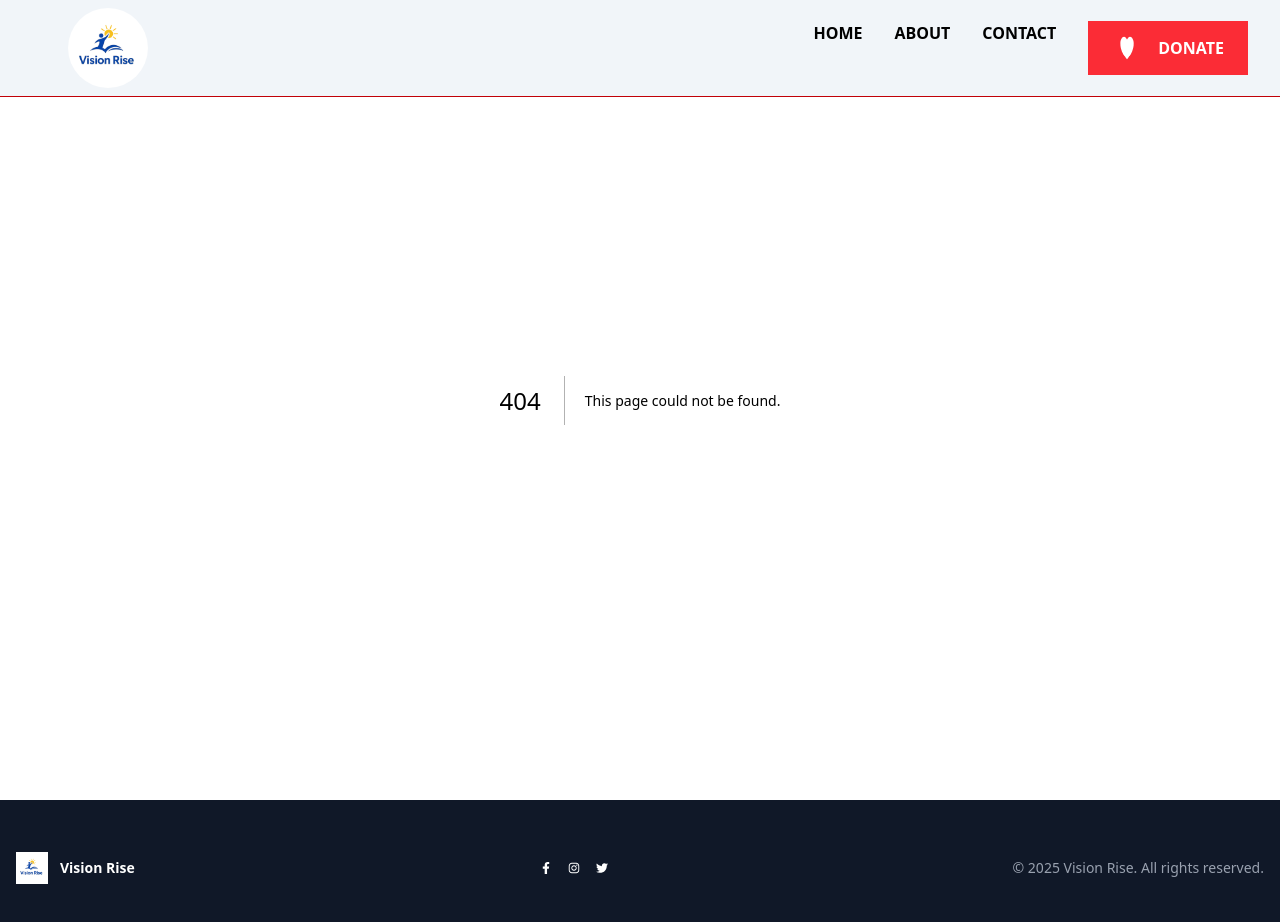
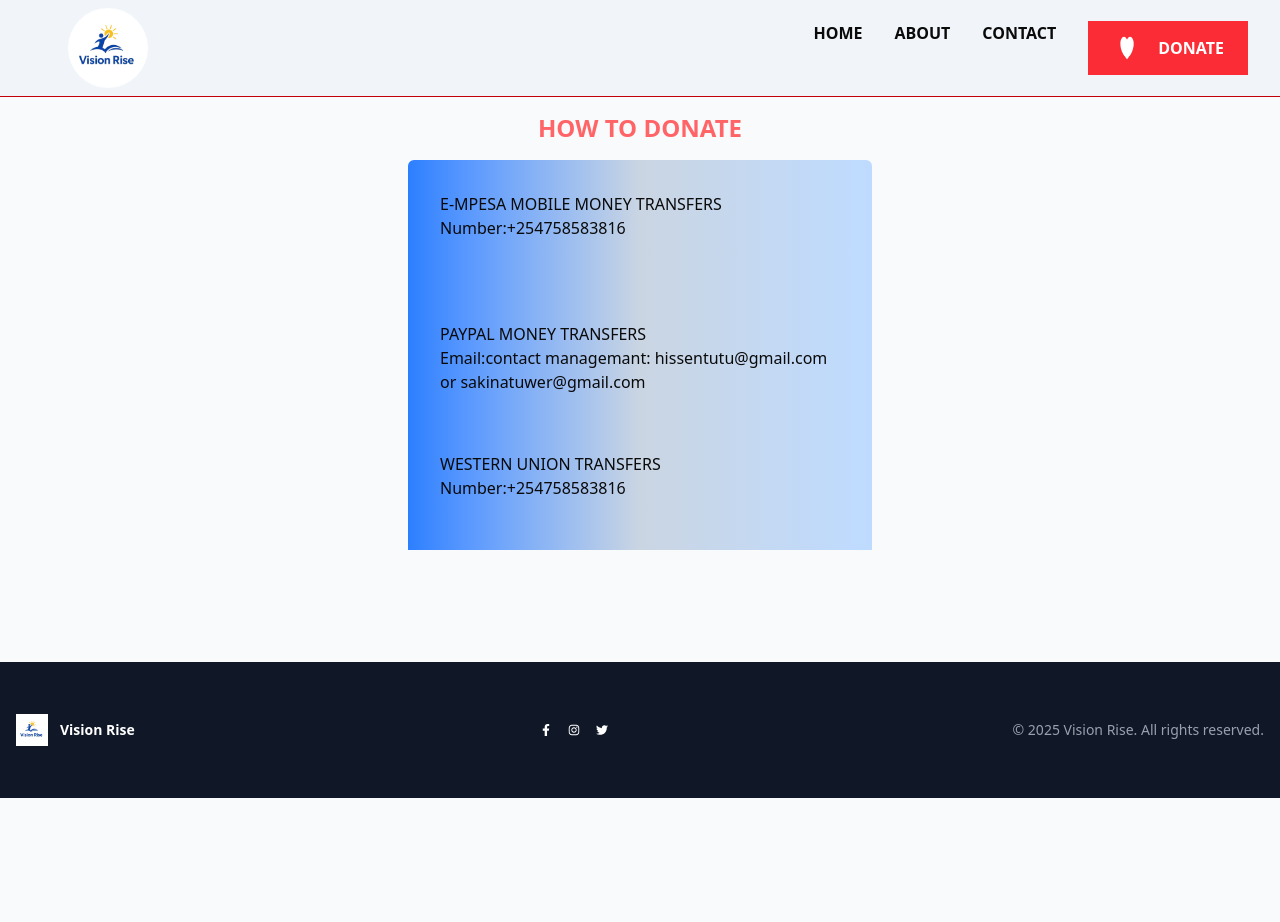
Before and after one commit to Hiss8n/Vision-rise, a Next.js app: page /donate in a window 1280 px wide. Before the commit this address had no page. Shown: the top 922 px of the page. After the commit the page ends 800 px from the top, so only its background shows below. Built offline with nearby package versions, Linux system fonts and the light colour scheme.

Commit message:
donate pages

```diff
--- a/app/about/page.jsx
+++ b/app/about/page.jsx
@@ -16,9 +16,9 @@ const AboutPage = () => {
           className="w-full h-full object-cover"
         />
         <div className="absolute inset-0 bg-black/40 flex items-center justify-center top-90">
-          <h1 className="text-2xl md:text-6xl font-bold text-white">
+          <h2 className="text-xl md:text-4xl font-bold text-white">
             ABOUT US
-          </h1>
+          </h2>
         </div>
       </div>
       <div className="max-w-3xl mx-auto px-4 py-10 space-y-6">
--- /dev/null
+++ b/app/donate/page.jsx
@@ -0,0 +1,36 @@
+'use client'
+
+const DONATE = () => {
+
+
+  const handleSubmit=()=>{
+    try {
+
+    } catch (error) {
+
+    }
+  }
+  return (
+        <div className="max-w-lg mx-auto p-6    top-20 py-28">
+      <h1 className="text-md font-bold mb-4 text-center text-red-400 md:text-2xl"> HOW TO DONATE</h1>
+      <div className="p-8 bg-gradient-to-r from-blue-500 via-slate-300 to-blue-200 h-[130px] rounded-t-sm">
+        <h3>E-MPESA MOBILE MONEY TRANSFERS</h3>
+        <span> Number:+254758583816</span>
+
+      </div>
+      <div  className="p-8 bg-gradient-to-r from-blue-500 via-slate-300 to-blue-200 h-[130px]">
+        <h3>PAYPAL MONEY TRANSFERS</h3>
+        <span>Email:contact managemant: hissentutu@gmail.com or sakinatuwer@gmail.com</span>
+
+      </div>
+      <div className="p-8 bg-gradient-to-r from-blue-500 via-slate-300 to-blue-200 h-[130px] rounded-bt-sm">
+        <h3>WESTERN UNION TRANSFERS</h3>
+        <span> Number:+254758583816</span>
+
+      </div>
+
+    </div>
+  )
+}
+
+export default DONATE
--- a/components/gallary.jsx
+++ b/components/gallary.jsx
@@ -43,6 +43,7 @@ export default function Gallery() {
       src='/children.jpg'
       width={580}
       height={590}
+      alt="children"
 
       />
 
--- a/components/nav.jsx
+++ b/components/nav.jsx
@@ -86,18 +86,18 @@ const Navbar = () => {
                         <IoIosArrowForward size={16} color='#807d7dff' />
 
                       </li>
-                      <li className='flex justify-between mb-2'>
-                        <Link href={"#"} className='text-gray-150 font-bold'>ABOUT</Link>
+                      <li className='flex justify-between mb-3'>
+                        <Link href={"/about"} className='text-gray-150 font-bold'>ABOUT</Link>
                         <IoIosArrowForward size={16} />
 
                       </li>
-                      <li className='flex justify-between mb-2'>
+                      <li className='flex justify-between mb-3'>
                         <Link href={"/contact"} className='text-gray-150 font-bold'>CONTACT</Link>
                         <IoIosArrowForward size={16} />
 
                       </li>
                       <li className='flex justify-between '>
-                        <Link href={"#"} className='text-gray-150 font-bold'>LOCATION</Link>
+                        <Link href={"/donate"} className='text-gray-150 font-bold'>DONATE</Link>
                         <IoIosArrowForward size={16} />
 
 
```
